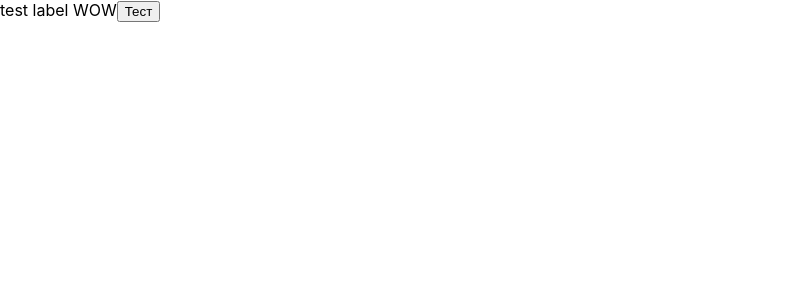
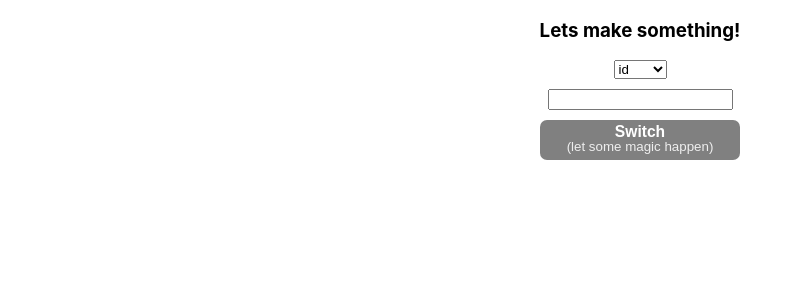
Before and after one commit to Snollyg0ster/Themes-creator, a React app: page / in a window 1280 px wide. Shown: the top 300 px of the page, without its empty margins (0-802 px from the left). Built offline with nearby package versions, Linux system fonts and the light colour scheme.

Commit message:
add some layout

```diff
--- a/src/App.tsx
+++ b/src/App.tsx
@@ -1,8 +1,12 @@
-import React from 'react';
+import React, { ChangeEvent, CSSProperties, EventHandler, useState } from 'react';
 import { Farewell, TabInfo } from './models';
-import { sendTabMessage } from './utils';
+import { makeStyles, sendTabMessage } from './utils';
+
+const selectorTypes: string[] = ['id', 'class' ]
 
 function App() {
+  const [selectorType, setSelectorType] = useState(selectorTypes[0]);
+  const [selector, setSelector] = useState('');
 
   const makeMagic = () => {
     chrome.tabs.query({active: true, currentWindow: true}, (tabs) => {
@@ -15,12 +19,53 @@ function App() {
     );
   }
 
+  const handleSelectorType = (event: ChangeEvent<HTMLSelectElement>) => setSelectorType(event.target.value)
+
+  const handleSelector = (event: ChangeEvent<HTMLInputElement>) => setSelector(event.target.value)
+
+  const styles = useStyles();
+
   return (
-    <div>
-      test label WOW
-      <button onClick={makeMagic}>Тест</button>
+    <div style={styles.root}>
+      <h3>Lets make something!</h3>
+      <select value={selectorType} onChange={handleSelectorType} style={styles.select}>
+        {selectorTypes.map(selector => <option value={selector}>{selector}</option>)}
+      </select>
+      <input value={selector} onChange={handleSelector}/>
+      <button onClick={makeMagic} style={styles.button}>
+        <h3 style={styles.switch}>Switch</h3>(let some magic happen)
+      </button>
     </div>
   );
 }
 
+const useStyles = makeStyles({
+  root: {
+    display: 'flex',
+    flexDirection: 'column',
+    alignItems: 'center'
+  },
+  select: {
+    marginBottom: 10,
+  },
+  button: {
+    height: 40,
+    width: 200,
+    display: 'flex',
+    flexDirection: 'column',
+    alignItems: 'center',
+    justifyContent: 'center',
+    color: '#eee',
+    backgroundColor: 'gray',
+    borderWidth: 0,
+    borderRadius: 7,
+    margin: 10,
+    lineHeight: 0
+  },
+  switch: {
+    marginTop: -2,
+    color: 'white',
+  }
+});
+
 export default App;
--- a/src/utils.ts
+++ b/src/utils.ts
@@ -1,7 +1,10 @@
-import { AddListener, ExtensionListenerCallback, Query } from "./models";
+import { CSSProperties } from "react";
+import { AddListener, ExtensionListenerCallback } from "./models";
 
 export const sendTabMessage = <M = any, R = any>(tabId: number, type: string, message: M, responseCallback?: (response: R) => void) => {
   chrome.tabs.sendMessage(tabId, {type, data: message}, responseCallback)
 }
 
 export const addExtensionListener = chrome.runtime.onMessage.addListener as (...args: [ExtensionListenerCallback]) => ReturnType<AddListener>;
+
+export const makeStyles = <T>(styles: {[style in keyof T]: CSSProperties}) => () => styles;
```
Also changed, not shown: src/scripts/background.ts (+1 -9 lines), src/scripts/content.ts (+10 -2 lines).
